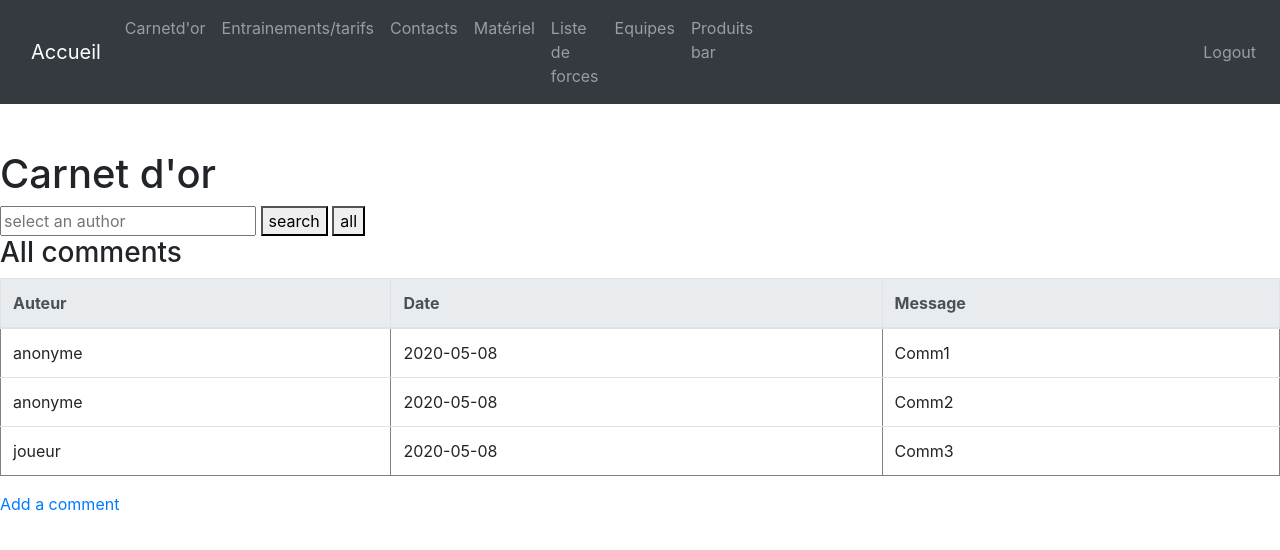
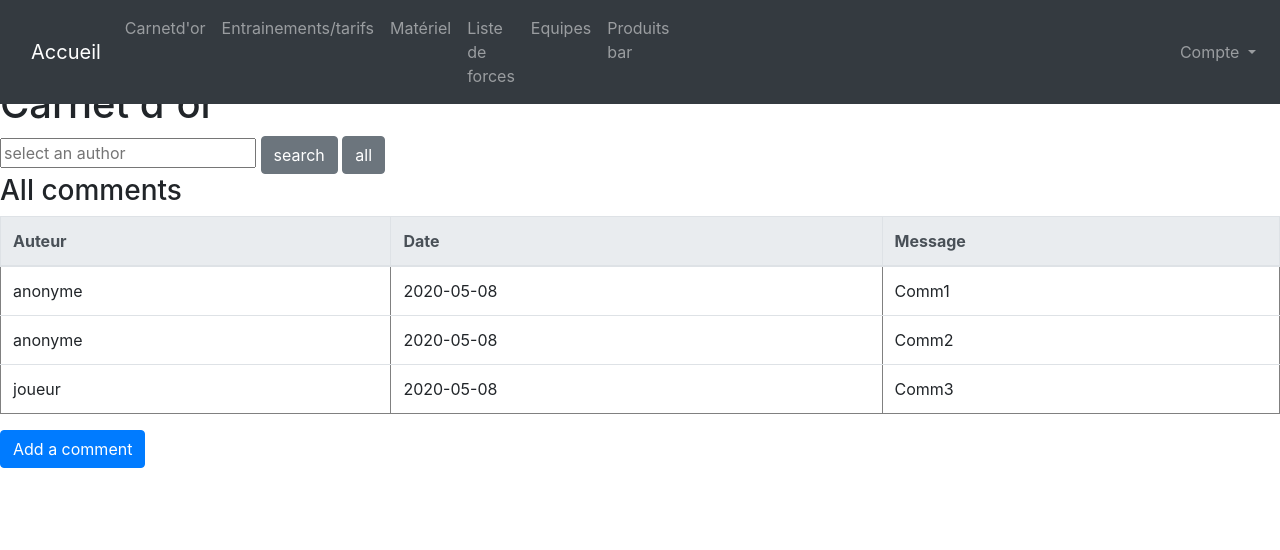
Before and after one commit to Balzard/Flask-Website, a Flask app: page /goldCarnet in a window 1280 px wide. Shown: the top 550 px of the page. Run offline with Flask 2, Linux system fonts and the light colour scheme; a user stored in the database is signed in; data comes from the database, SQL or seed files in the repository; some libraries are stand-ins or nearby versions.

Commit message:
a few changes

```diff
--- a/app/forms.py
+++ b/app/forms.py
@@ -26,7 +26,7 @@ class MyCommentForm(FlaskForm):
     submit = SubmitField("Send")
 
 class EditPlayerForm(FlaskForm):
-    username = StringField("New username :", validators=[InputRequired(), Length(min=5,max=80)])
+    username = StringField("New username :", validators=[InputRequired(), Length(min=3,max=80)])
     old_password = PasswordField("Old password :", validators=[Length(max=16)])
     new_password_1 = PasswordField("New password  :", validators=[Length(max=16)])
     new_password_2 = PasswordField("Confirm new password  :", validators=[EqualTo("new_password_1")])
--- a/app/templates/addStock.html
+++ b/app/templates/addStock.html
@@ -13,7 +13,7 @@
       {{form.quantite}}<br>
 
       {{form.type.label}}<br>
-      {{form.type}}<br>
+      {{form.type (class="form-control-lg")}}<br>
 
       {{form.tarif.label}}<br>
       {{form.tarif}}<br><br>
--- a/app/templates/bar.html
+++ b/app/templates/bar.html
@@ -110,7 +110,7 @@
   	})
   </script>
 
-  <div style="margin-top: 150px;">
+  <div style="margin-top: 70px;">
     <h1>Produits disponibles au bar</h1>
     <h3>Tous les produits.</h3>
     <input type="text" placeholder="select a type" id="searchInput">
--- a/app/templates/carnet_or.html
+++ b/app/templates/carnet_or.html
@@ -20,6 +20,7 @@
 		$("#comm"+id).append(auteur_td);
 		$("#comm"+id).append(date_td);
 		$("#comm"+id).append(texte_td);
+
 	}
 	// main function
 	$(document).ready(function(){
@@ -61,6 +62,7 @@
 											success : function(data){
 												commJS = JSON.parse(data);
 												addComment(commJS);
+												$("#allComm").html("Résultats pour " + $("#searchInput").val())
 											}
 										})
 									})
@@ -93,6 +95,8 @@
 							success : function(data){
 								commJS = JSON.parse(data);
 								addComment(commJS);
+								$("#allComm").html("All comments")
+								$("#searchInput").val("")
 							}
 						})
 					})
@@ -102,14 +106,14 @@
 	})
 </script>
 
-<div class="content">
+<div class="content" style="margin-top: -70px;">
 	<h1>Carnet d'or</h1>
 
 	<input type="text" placeholder="select an author" id="searchInput">
-	<button type="button" id="search"> search</button>
-	<button type="button" id="all">all</button>
+	<button type="button" id="search" class="btn btn-secondary">search</button>
+	<button type="button" id="all" class="btn btn-secondary">all</button>
 
-	<h3>All comments</h3>
+	<h3 id="allComm">All comments</h3>
 
 	<table width="100%" border="collapse" class="table" id="commentTable">
 		<thead class="thead-light" id="table_carnet">
@@ -130,7 +134,7 @@
 		</thead>
 	</table>
 
-	<a href="/comment">Add a comment</a>
+	<a href="/comment" class="btn btn-primary">Add a comment</a>
 </div>
 
 
--- a/app/templates/comment.html
+++ b/app/templates/comment.html
@@ -2,8 +2,8 @@
 
 {% block content%}
   <div style="margin-top: 150px;">
-    <h1>Write a comment</h1>
-    <h3>Your comment will be remind as {{pseudo}}.</h3>
+    <h1 style="text-align: center;">Write a comment</h1>
+    <h3 style="text-align: center;">Your comment will be remind as {{pseudo}}.</h3>
 
     <form novalidate action="/comment" method="post" style="text-align: center;">
       {{form.csrf_token}}
@@ -12,7 +12,7 @@
 
       {{form.comm}}<br><br>
 
-      {{form.submit(class="btn btn-primary")}}
+      {{form.submit(class="btn btn-primary", rows=3)}}
     </form>
   </div>
 {% endblock%}
--- a/app/templates/macro_form.html
+++ b/app/templates/macro_form.html
@@ -8,9 +8,6 @@
         MEMBRE
       {% endif %}
     </td>
-    {% if current_user.pseudo == player.pseudo %}
-      <td> <a href="/editPlayer/id={{player.getId()}}">Modify</a></td>
-    {% endif %}
     {% if current_user.isAdmin() %}
       <td> <a class="delete" href="/deletePlayer/id={{player.getId()}}" onclick="return confirm('delete {{player.getUsername()}} ?')">Delete</a></td>
     {% endif %}
--- a/app/templates/parent.html
+++ b/app/templates/parent.html
@@ -26,9 +26,6 @@
             <a class="nav-link" href="/training">Entrainements/tarifs</a>
           </li>
           <li class="nav-item">
-            <a class="nav-link" href="/contact">Contacts</a>
-          </li>
-          <li class="nav-item">
             <a class="nav-link" href="/materiel">Matériel</a>
           </li>
           <li class="nav-item">
@@ -46,8 +43,16 @@
     <div class="navbar-collapse collapse w-100 order-3 dual-collapse2">
       <ul class="navbar-nav ml-auto">
         {% if current_user.is_authenticated %}
-            <li class="nav-item">
-                <a class="nav-link" href="/logout">Logout</a>
+          <li class="nav-item dropdown">
+          <a class="nav-link dropdown-toggle" href="#" id="navbarDropdownPortfolio" data-toggle="dropdown" aria-haspopup="true" aria-expanded="false">
+            Compte
+          </a>
+          <div class="dropdown-menu dropdown-menu-right" aria-labelledby="navbarDropdownPortfolio">
+            <p class="dropdown-item">{{current_user.pseudo}}</p>
+            <a class="dropdown-item" href = "editPlayer/id={{current_user.getId()}}">Modify</a>
+            <a class="dropdown-item" href="/logout">Logout</a>
+
+          </div>
         </li>
         {% else %}
           <li class="nav-item">
--- a/app/templates/stock.html
+++ b/app/templates/stock.html
@@ -21,6 +21,7 @@
       $("#prod"+id).append(tmp)
       tmp = "<td>"+quantite+"</td>"
       $("#prod"+id).append(tmp)
+      $("#prod"+id).append("<td><button>Supprimer</button></td>")
     }
     // main fonction
     $(document).ready(function(){
@@ -109,7 +110,7 @@
     })
   </script>
 
-  <div style="margin-top: 150px;">
+  <div style="margin-top: 70px;">
     <h1>Stock des produits bar</h1>
     <h3>Tous les produits.</h3>
     <input type="text" placeholder="select a type" id="searchInput">
```
Also changed, not shown: app/templates/editProduct.html (added, +24 -0 lines), app/templates/home.html (+2 -5 lines). Lines whose indentation alone changed are shown as unchanged.
